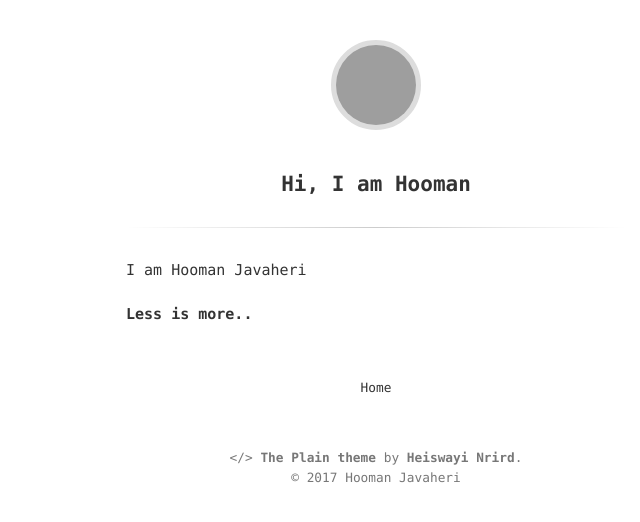
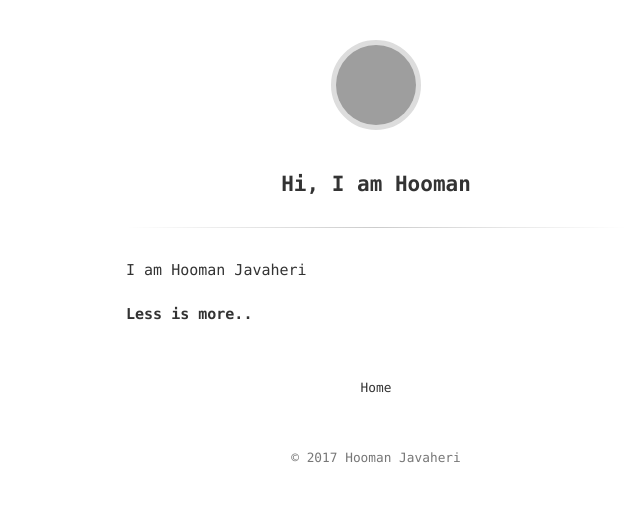
Before and after one commit to namooh/namooh.github.io, a Jekyll site: the page built from index.md, in a window 1280 px wide. Shown: the top 522 px of the page, without its empty margins (264-904 px from the left). Built offline with Jekyll 4.4.1, drawn with Linux system fonts in a browser that asks for light colours; grey boxes are pictures that could not be loaded.

Commit message:
some modifications to footer

```diff
--- a/_includes/footer.html
+++ b/_includes/footer.html
@@ -1,4 +1,3 @@
 <div class="footer">
-  <span class="block">&lt;/&gt; <a href="http://github.com/heiswayi/the-plain" title="a minimalist Jekyll theme for personal blog">The Plain theme</a> by <a href="http://heiswayi.github.io">Heiswayi Nrird</a>.</span>
   <span class="block">&copy; {{ site.time | date: '%Y' }} {{ site.author_name }}</span>
 </div>
--- a/_includes/header.html
+++ b/_includes/header.html
@@ -1,12 +1,7 @@
 <aside class="logo">
 
-	{% if page.url == '/index.html' or page.url == '/' %}
-		{% assign link = '/about' %}
-		{% assign prompt = 'About the Author' %}
-	{% else %}
-		{% assign link = '/' %}
-		{% assign prompt = 'Back to Home' %}
-	{% endif %}
+	{% assign link = '/' %}
+	{% assign prompt = 'Back to Home' %}
 
 	<a href="{{ link | prepend: site.baseurl }}">
 		<img src="http://www.gravatar.com/avatar/{{ site.author_gravatar }}.png?s=80" class="gravatar">
```
Also changed, not shown: assets/favicon.png.
